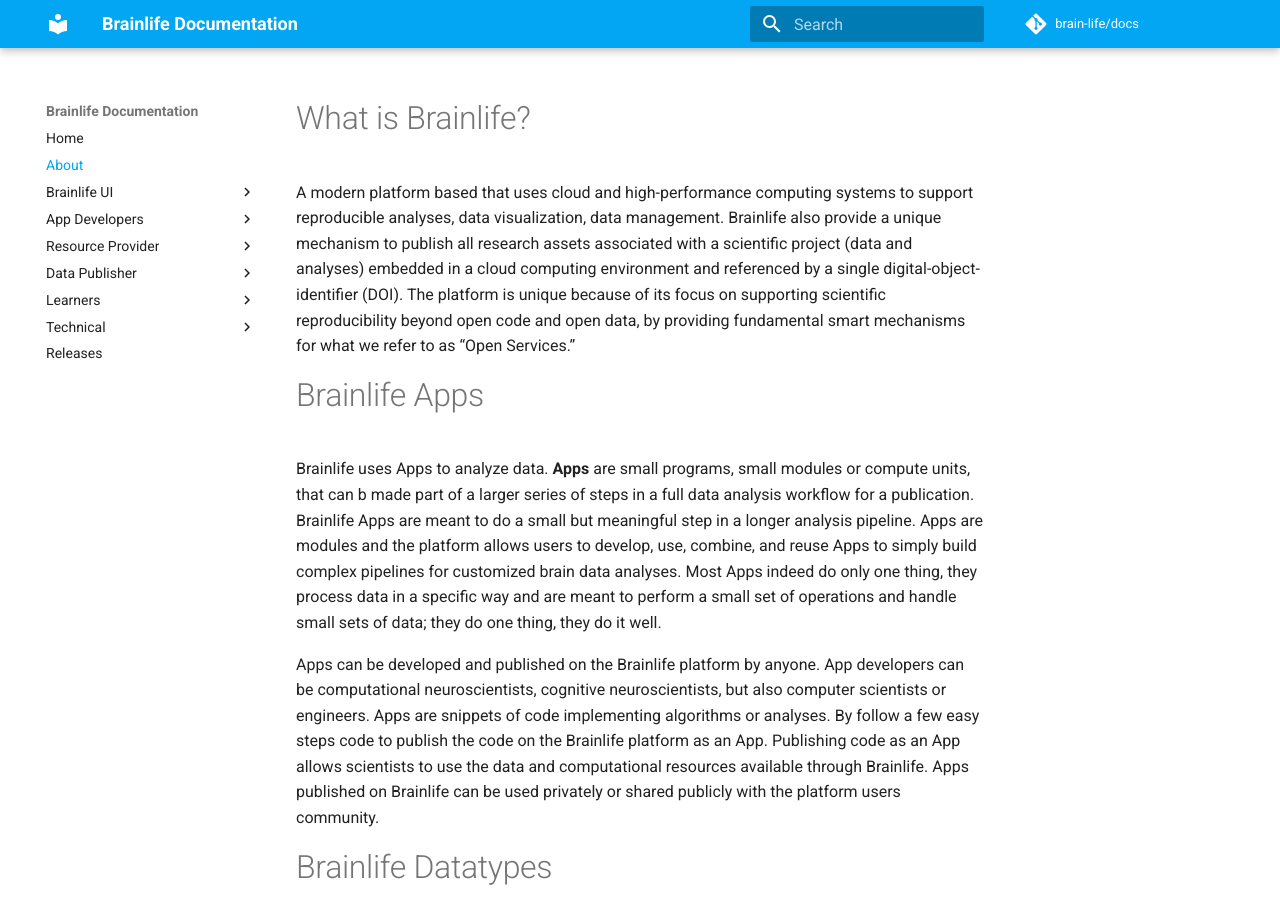
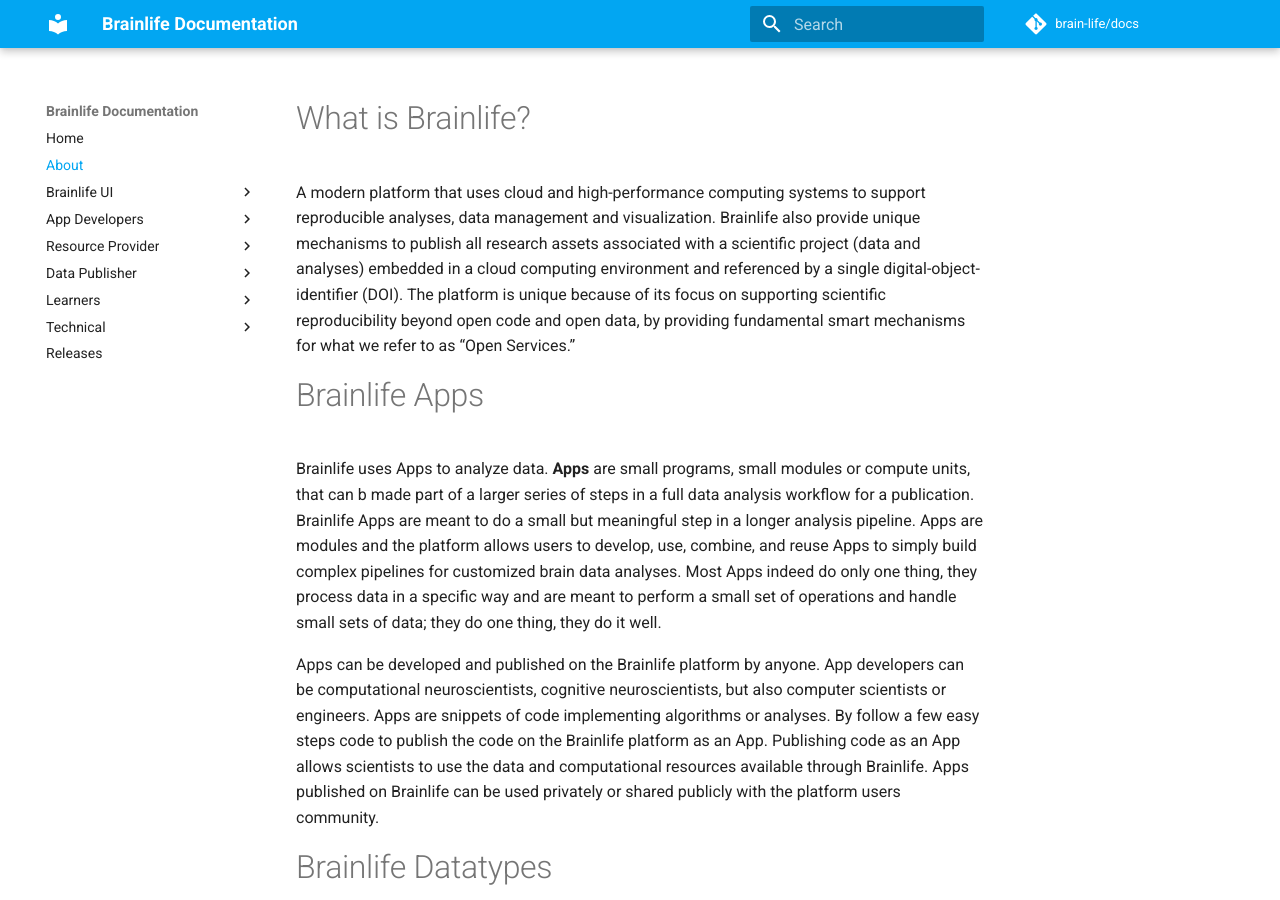
Before and after one commit to brainlife/docs, an MkDocs documentation site: the page built from docs/about.md, in a window 1280 px wide and 900 px high. Built offline with MkDocs 1.6.1 and Material for MkDocs 9.7.7, drawn with Linux system fonts in a browser that asks for light colours; comment, search, counter and statistics services are not loaded; old or Windows-style settings are respelled for this version of MkDocs.

Commit message:
Update about.md

```diff
--- a/docs/about.md
+++ b/docs/about.md
@@ -12,7 +12,7 @@
 
 # What is Brainlife?
 
-A modern platform based that uses cloud and high-performance computing systems to support reproducible analyses, data visualization, data management. Brainlife also provide a unique mechanism to publish all research assets associated with a scientific project (data and analyses) embedded in a cloud computing environment and referenced by a single digital-object-identifier (DOI). The platform is unique because of its focus on supporting scientific reproducibility beyond open code and open data, by providing fundamental smart mechanisms for what we refer to as “Open Services.”
+A modern platform that uses cloud and high-performance computing systems to support reproducible analyses, data management and visualization. Brainlife also provide unique mechanisms to publish all research assets associated with a scientific project (data and analyses) embedded in a cloud computing environment and referenced by a single digital-object-identifier (DOI). The platform is unique because of its focus on supporting scientific reproducibility beyond open code and open data, by providing fundamental smart mechanisms for what we refer to as “Open Services.”
 
 # Brainlife Apps
 
```
